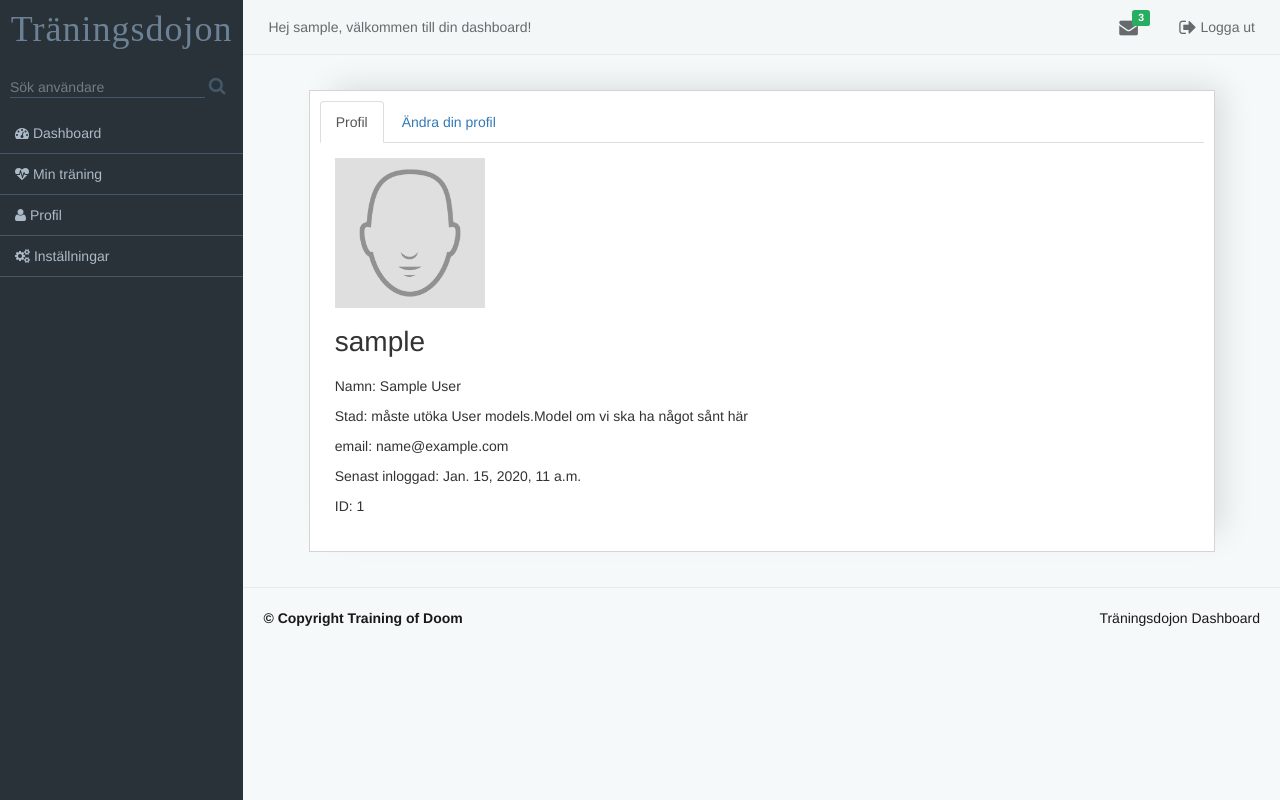
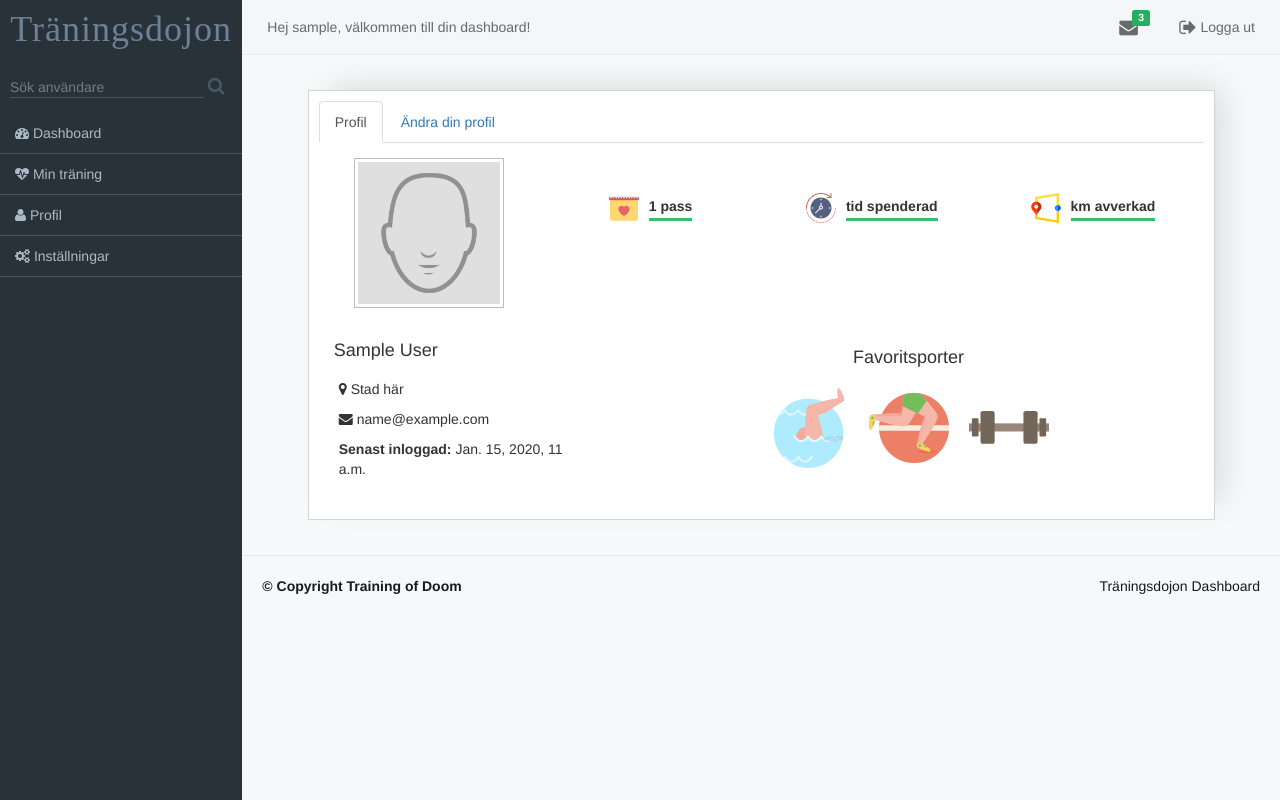
Before and after one commit to sanonzon/traeningsDagbok, a Django app: a page that uses traeningsDagbok_django/dagbok/templates/dagbok/user.html in a window 1280 px wide. Run offline with Django 3.2, Linux system fonts and the light colour scheme; a user stored in the database is signed in; tables that the repository leaves empty hold one stand-in row (values such as "Sample post"); some libraries are stand-ins or nearby versions; some web fonts are replaced.

Commit message:
Profilen börjar bli snygg

```diff
--- a/traeningsDagbok_django/dagbok/static/dagbok/css/dashboard.css
+++ b/traeningsDagbok_django/dagbok/static/dagbok/css/dashboard.css
@@ -1,3 +1,5 @@
+@charset "UTF-8";
+
 body {
   background-color: #f5f9fa !important;
   height: 100vh !important;
@@ -255,7 +257,45 @@ body {
   text-align: center;
 }
 
+.centered-profile {
+  text-align: center;
+  display: flex;
+  align-items: center;
+  justify-content: center;
+  height: 100px;
+}
+
 .workoutDetails {
   padding-left: 10px;
   display: inline-block;
 }
+
+.img-center {
+  margin: 0 auto;
+  display: flex;
+  align-items: center;
+  justify-content: center;
+  padding: 3px;
+  border: 1px solid #bcbcbc;
+  background-color: #fff;
+}
+
+.full-name-profile {
+  text-transform: capitalize;
+  font-size: 18px;
+}
+
+.profile-details ul li {
+  list-style: none;
+  padding: 5px;
+}
+
+.profile-favorite-sports img {
+  margin: 10px;
+}
+
+.favorite-sports {
+  display: flex;
+  align-items: center;
+  justify-content: center;
+}
--- a/traeningsDagbok_django/dagbok/static/dagbok/css/style.css
+++ b/traeningsDagbok_django/dagbok/static/dagbok/css/style.css
@@ -1,3 +1,4 @@
+@charset "UTF-8";
 @import url(https://fonts.googleapis.com/css?family=Roboto:400,400italic,500,500italic,700,700italic);
 @import url(https://fonts.googleapis.com/css?family=Arizonia|Finger+Paint);
 
--- a/traeningsDagbok_django/dagbok/templates/dagbok/header.html
+++ b/traeningsDagbok_django/dagbok/templates/dagbok/header.html
@@ -5,6 +5,7 @@
     <meta charset="utf-8">
     <meta name="viewport" content="width=device-width, initial-scale=1.0">
     <title>Dashboard</title>
+    <link rel="shortcut icon" href="{% static "dagbok/img/sports.ico" %}">
     <link rel="stylesheet" href="{% static "dagbok/css/style.css" %}">
     <link rel="stylesheet" href="{% static "dagbok/css/dashboard.css" %}">
     <link rel="stylesheet" href="{% static "dagbok/css/bootstrap.css" %}">
--- a/traeningsDagbok_django/dagbok/templates/dagbok/user.html
+++ b/traeningsDagbok_django/dagbok/templates/dagbok/user.html
@@ -14,18 +14,56 @@
   <!-- Tab panes -->
   <div class="tab-content">
     <div role="tabpanel" class="tab-pane fade in active" id="profil">
-      <div class="col-12">
-        <img src="{% static "dagbok/img/profilepic.png" %}" width="150px" alt="Profilbild" />
-        <h1>{{user.username}}</h1>
-            <p>Namn: {{ full_name.full_name }}</p>
-            <p>Stad: måste utöka User models.Model om vi ska ha något sånt här</p>
-            <p>email: {{ user.email }}</p>
-            <p>Senast inloggad: {{ user.last_login }}</p>
-            <p>ID: {{ user.id }}</p>
+      <div class="row">
+        <div class="col-3">
+          <img src="{% static "dagbok/img/profilepic.png" %}" class="img-center" width="150px" alt="Profilbild" />
+        </div>
+        <div class="col-3">
+          <!-- <h1>{{user.username}}</h1> -->
+          <div class="centered-profile">
+            <img src="{% static "dagbok/img/calendar2.svg" %}" width="30px" alt="Antal pass" /><span class="workoutDetailsStyling">{{ total_workouts }} pass</span>
+          </div>
+        </div>
+        <div class="col-3">
+          <div class="centered-profile">
+            <img src="{% static "dagbok/img/time-passing.svg" %}" width="30px" alt="Antal pass" /><span class="workoutDetailsStyling"><!-- Räkna ut total tid här -->tid spenderad</span>
+          </div>
+        </div>
+        <div class="col-3">
+          <div class="centered-profile">
+            <img src="{% static "dagbok/img/distance.svg" %}" width="30px" alt="Antal pass" /><span class="workoutDetailsStyling"><!-- Räkna ut total sträcka här --> km avverkad</span>
+          </div>
+        </div>
+      </div>
+      <div class="row">
+        <div class="col-4 profile-details">
+          <p class="full-name-profile">{{ full_name.full_name }}</p>
+          <ul>
+            <li>
+              <i class="fa fa-map-marker"></i> <span>Stad här</span>
+            </li>
+            <li>
+              <i class="fa fa-envelope"></i> <span>{{ user.email }}</span>
+            </li>
+            <li>
+              <strong>Senast inloggad:</strong> {{ user.last_login }}
+            </li>
+          </ul>
+        </div>
+        <div class="col-8 profile-favorite-sports">
+          <h4 class="centered">Favoritsporter</h4>
+          <div class="favorite-sports">
+            <img src="{% static "dagbok/img/swimming.svg" %}" width="80px" alt="Simning" />
+            <img src="{% static "dagbok/img/running.svg" %}" width="80px" alt="Löpning" />
+            <img src="{% static "dagbok/img/dumbells.svg" %}" width="80px" alt="Styrkelyftning" />
+          </div>
+        </div>
       </div>
     </div>
     <div role="tabpanel" class="tab-pane fade" id="changeProfile">
-      TEST ÄNDRA DIN PROFIL
+      <div class="col-12">
+        Put things here
+      </div>
     </div>
   </div>
 
--- a/traeningsDagbok_django/dagbok/views.py
+++ b/traeningsDagbok_django/dagbok/views.py
@@ -140,7 +140,11 @@ def user(request):
             else:
                 hack_dict = {'full_name': user.username}
             print user.first_name
-            return render(request, 'dagbok/user.html', {'user':user, 'full_name':hack_dict})
+            return render(request, 'dagbok/user.html', {
+                    'user': user,
+                    'full_name': hack_dict,
+                    'total_workouts': len(WorkOuts.objects.filter(workoutUser = request.user.id))
+                })
         else:
             return HttpResponseRedirect('/dashboard')
     else:
```
Also changed, not shown: traeningsDagbok_django/dagbok/static/dagbok/img/calendar2.svg (added), traeningsDagbok_django/dagbok/static/dagbok/img/profilepic.svg (deleted), traeningsDagbok_django/dagbok/static/dagbok/img/sports.ico (added).
